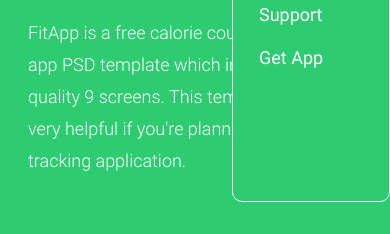
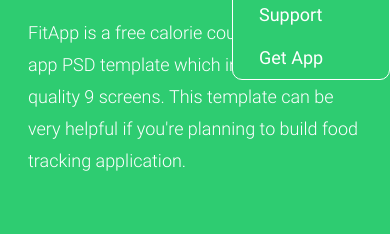
Before and after one commit to MariaAksonova/frontend-lesson11, a plain HTML site: page index.html in a window 390 px wide. Both pictures are taken after a click on the element 347 px from the left and 51 px from the top of the page. Shown: the part 281-515 px from the top of the page. Drawn offline with Linux system fonts and the light colour scheme.

Commit message:
mobile nav

```diff
--- a/scripts/main.js
+++ b/scripts/main.js
@@ -18,4 +18,7 @@ $(function (){
     $('.mobile-menu').on('click',function () {
         $('.main-nav').toggle();
     });
+    $(window).on('scroll',function () {
+        $('.main-nav').hide();
+    });
 });
--- a/styles/style.css
+++ b/styles/style.css
@@ -368,6 +368,8 @@ footer .get-app {
         float: right;
     }
     .main-nav li {
+        width: 100%;
+        box-sizing: border-box;
     }
     .main-nav {
         display: none;
@@ -375,7 +377,6 @@ footer .get-app {
         top: 12%;
         right: 0;
         width: 40%;
-        height: 45%;
         background-color: #2ecc71;
         border: 1px solid #fff;
         border-radius: 10px;
```
